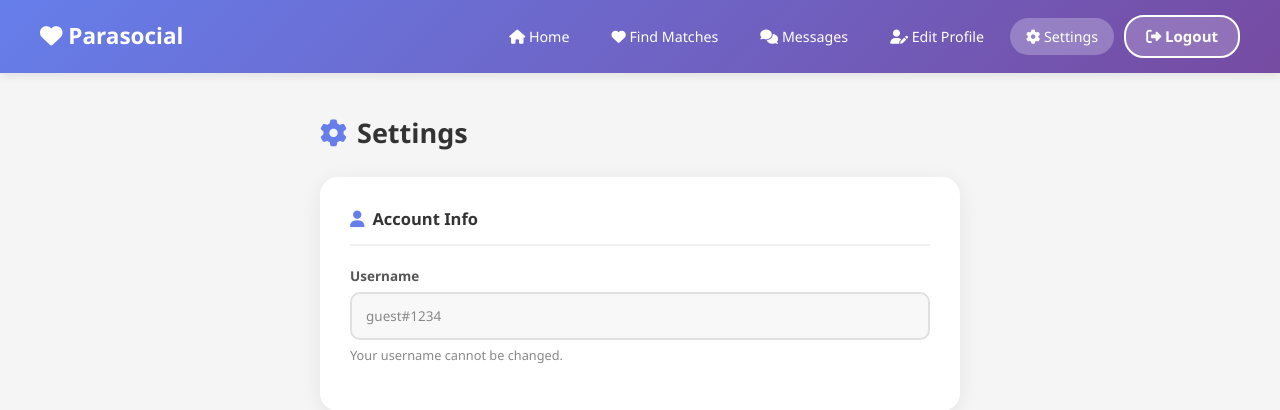
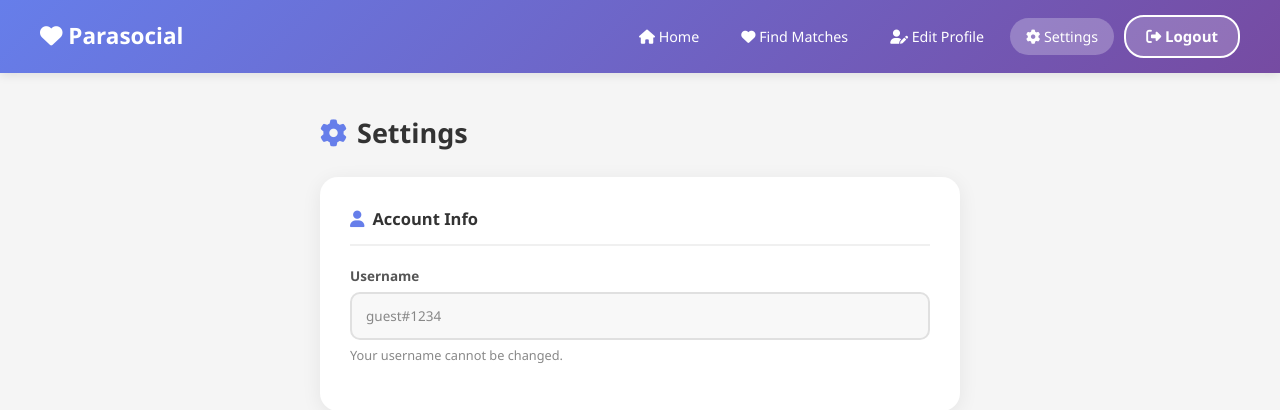
Before and after one commit to lmccolg1/CSC4400Project, a PHP site: page /settings.php in a window 1280 px wide. Shown: the top 410 px of the page. Run offline with PHP 8.4, Linux system fonts and the light colour scheme; a user stored in the database is signed in; data comes from the database, SQL or seed files in the repository.

Commit message:
removed messages button from header

```diff
--- a/edit_profile.php
+++ b/edit_profile.php
@@ -106,7 +106,6 @@ if ($_SERVER['REQUEST_METHOD'] === 'POST' && isset($_POST['save_profile'])) {
         <div class="nav-links">
             <a href="dashboard.php" class="nav-link"><i class="fas fa-home"></i> Home</a>
             <a href="find_matches.php" class="nav-link"><i class="fas fa-heart"></i> Find Matches</a>
-            <a href="messages.php" class="nav-link"><i class="fas fa-comments"></i> Messages</a>
             <a href="edit_profile.php" class="nav-link active"><i class="fas fa-user-edit"></i> Edit Profile</a>
             <a href="settings.php" class="nav-link"><i class="fas fa-cog"></i> Settings</a>
             <a href="logout.php" class="logout-btn"><i class="fas fa-sign-out-alt"></i> Logout</a>
--- a/find_matches.php
+++ b/find_matches.php
@@ -121,7 +121,6 @@ $stmt->close();
         <div class="nav-links">
             <a href="dashboard.php" class="nav-link"><i class="fas fa-home"></i> Home</a>
             <a href="find_matches.php" class="nav-link active"><i class="fas fa-heart"></i> Find Matches</a>
-            <a href="messages.php" class="nav-link"><i class="fas fa-comments"></i> Messages</a>
             <a href="edit_profile.php" class="nav-link"><i class="fas fa-user-edit"></i> Edit Profile</a>
             <a href="settings.php" class="nav-link"><i class="fas fa-cog"></i> Settings</a>
             <a href="logout.php" class="logout-btn"><i class="fas fa-sign-out-alt"></i> Logout</a>
--- a/settings.php
+++ b/settings.php
@@ -127,7 +127,6 @@ if (isset($_POST['delete_account'])) {
         <div class="nav-links">
             <a href="dashboard.php" class="nav-link"><i class="fas fa-home"></i> Home</a>
             <a href="find_matches.php" class="nav-link"><i class="fas fa-heart"></i> Find Matches</a>
-            <a href="messages.php" class="nav-link"><i class="fas fa-comments"></i> Messages</a>
             <a href="edit_profile.php" class="nav-link"><i class="fas fa-user-edit"></i> Edit Profile</a>
             <a href="settings.php" class="nav-link active"><i class="fas fa-cog"></i> Settings</a>
             <a href="logout.php" class="logout-btn"><i class="fas fa-sign-out-alt"></i> Logout</a>
```
